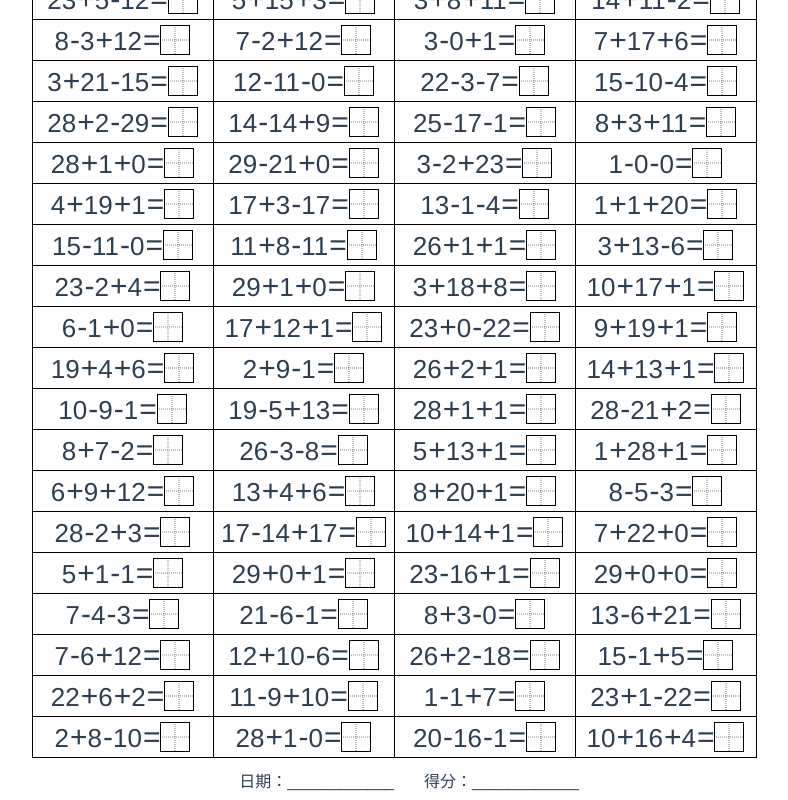
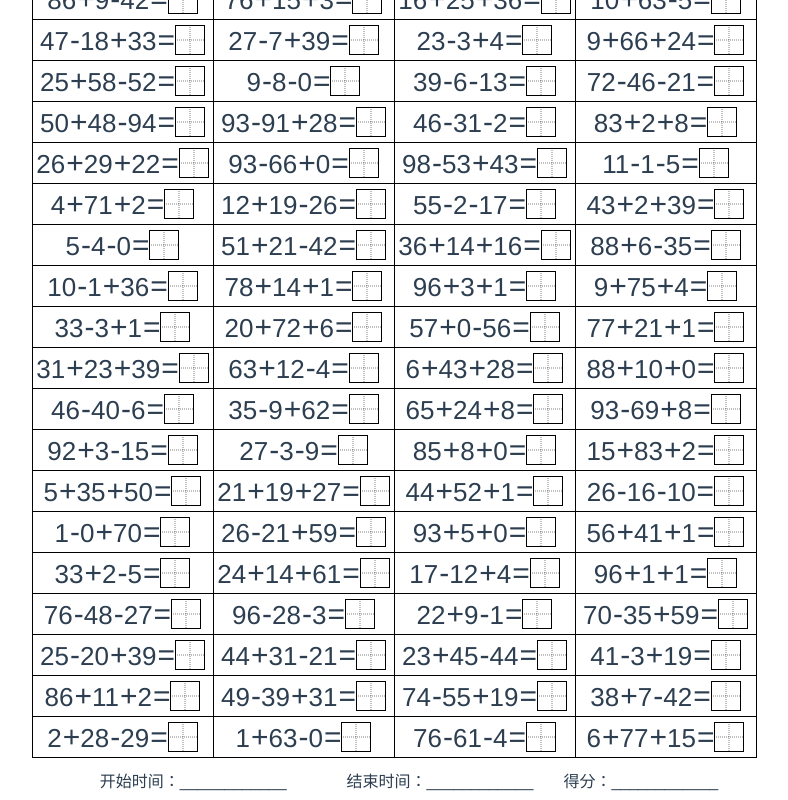
Before and after one commit to git9527/children-helper, a Vue app: page /math/plus-minus/3 in a window 1280 px wide. Shown: the part 496-1296 px from the top of the page, without its empty margins (246-1034 px from the left). Built offline with nearby package versions, Linux system fonts and the light colour scheme; what vue-konva, vue-uweb would draw is missing.

Commit message:
add start and end date

```diff
--- a/src/views/maths/plus-minus-3.vue
+++ b/src/views/maths/plus-minus-3.vue
@@ -37,7 +37,8 @@
       </ul>
 
       <div class="footer">
-        <span class="date">日期：____________</span>
+        <span class="date">开始时间：____________</span>
+        <span class="date">结束时间：____________</span>
         <span class="score">得分：____________</span>
       </div>
     </div>
@@ -59,7 +60,7 @@
         formInline: {
           calType: 'mix',
           calCount: 100,
-          calMax: '30'
+          calMax: '100'
         },
         items: []
       }
--- /dev/null
+++ b/vue.config.js
@@ -0,0 +1,3 @@
+module.exports = {
+  productionSourceMap: false
+}
```
Also changed, not shown: package.json (+9 -9 lines), 2 other files (tests, documents, lock files or other folders).
